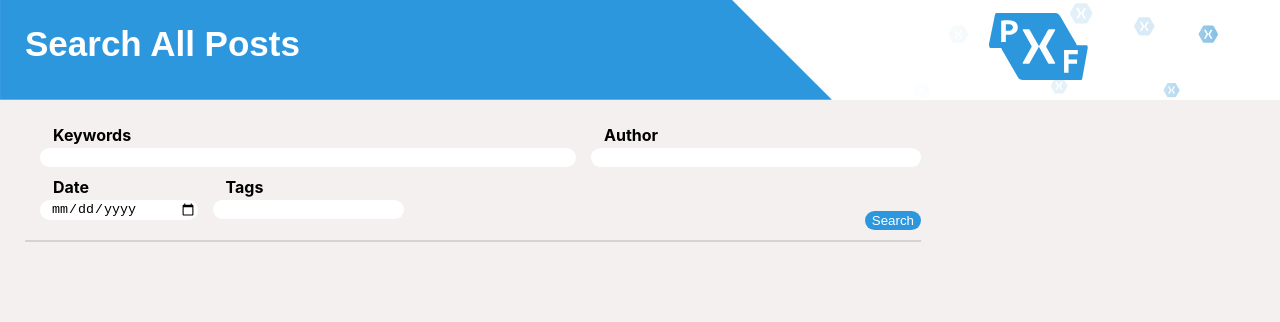
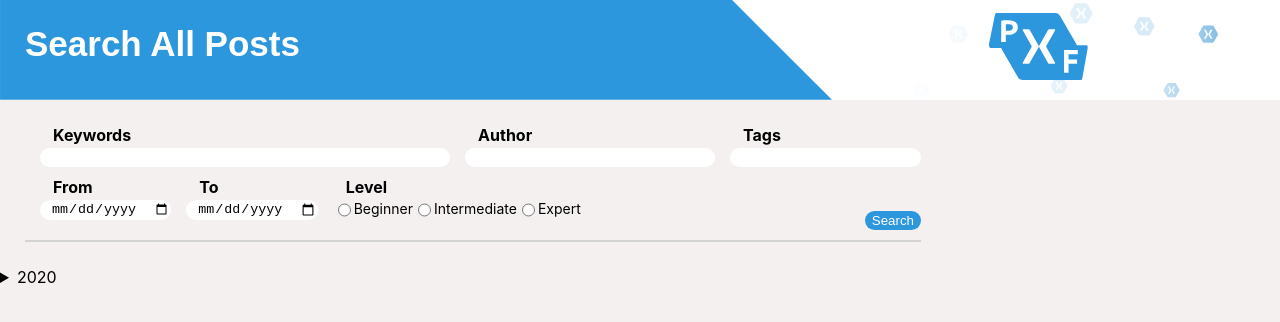
Before and after one commit to Polarts/PureXForms-blog-react, a React app: page /search in a window 1280 px wide. Shown: the top 322 px of the page. Built offline with nearby package versions, Linux system fonts and the light colour scheme; a web font is replaced by a local one.

Commit message:
Added search states and bindings

```diff
--- a/src/routes/Search/Search.jsx
+++ b/src/routes/Search/Search.jsx
@@ -1,5 +1,5 @@
-import React, { useState, useEffect } from 'react';
-import { useParams, useHistory, useLocation } from 'react-router-dom';
+import React, { useState, useRef, useEffect, useReducer } from 'react';
+import { useLocation } from 'react-router-dom';
 import queryString from 'query-string'
 import styles from './Search.module.scss';
 import NavBar from '../../components/NavBar/NavBar';
@@ -14,12 +14,33 @@ const Search = () => {
 
     const location = useLocation();
 
+    //#region state
+
+    const [keywords, setKeywords] = useState("");
+    const [author, setAuthor] = useState("");
+    const [tags, setTags] = useState([]);
+    const [dateFrom, setDateFrom] = useState(new Date());
+    const [dateTo, setDateTo] = useState(new Date());
+    const [level, setLevel] = useState(NaN);
     const [post, setPosts] = useState([]);
+
+    //#endregion
 
     // init effect
     useEffect(() => {
-        console.log(queryString.parse(location.search))
+        const {keywords, author, startDate, endDate, tags, level} = queryString.parse(location.search);
+        if (keywords) setKeywords(keywords);
+        if (author) setAuthor(author);
+        if (startDate) setDateFrom(startDate);
+        if (endDate) setDateTo(endDate);
+        if (tags) setTags(tags);
+        if (level) setLevel(level);
+
     }, [location]);
+
+    const tagsChanged = val => {
+        setTags([val]);
+    }
 
     return (
         <>
@@ -31,22 +52,68 @@ const Search = () => {
 
                 <div className={`${styles.kwd} ${styles.labeledInput}`}>
                     <label htmlFor="Keywords">Keywords</label>
-                    <input className="u-rounded textbox" name="keywords"/>
+                    <input className="u-rounded textbox"
+                           name="keywords"
+                           value={keywords}
+                           onChange={e => setKeywords(e.target.value)}/>
                 </div>
 
                 <div className={`${styles.ath} ${styles.labeledInput}`}>
                     <label htmlFor="author">Author</label>
-                    <input className="u-rounded textbox" name="author"/>
+                    <input className="u-rounded textbox"
+                           name="author"
+                           value={author}
+                           onChange={e => setAuthor(e.target.value)}/>
                 </div>
 
                 <div className={`${styles.dt1} ${styles.labeledInput}`}>
-                    <label htmlFor="startDate">Date</label>
-                    <input className="u-rounded textbox" name="startDate" type="date"/>
+                    <label htmlFor="startDate">From</label>
+                    <input className="u-rounded textbox"
+                           name="startDate"
+                           type="date"
+                           value={dateFrom}
+                           onChange={e => setDateFrom(e.target.value)}/>
+                </div>
+
+                <div className={`${styles.dt2} ${styles.labeledInput}`}>
+                    <label htmlFor="endDate">To</label>
+                    <input className="u-rounded textbox"
+                           name="endDate"
+                           type="date"
+                           value={dateTo}
+                           onChange={e => setDateTo(e.target.value)}/>
                 </div>
 
                 <div className={`${styles.tgs} ${styles.labeledInput}`}>
                     <label htmlFor="tags">Tags</label>
-                    <input className="u-rounded textbox" name="tags"/>
+                    <input className="u-rounded textbox"
+                           name="tags"
+                           value={tags}
+                           onChange={e => tagsChanged(e.target.value)}/>
+                </div>
+
+                <div className={`${styles.lvl} ${styles.labeledInput}`}>
+                    <label>Level</label>
+                    <div className={styles.radioButtons}>
+                        <input type="radio"
+                               name="level"
+                               value="0"
+                               checked={level == 0}
+                               onChange={() => setLevel(0)}/>
+                        <span onClick={() => setLevel(0)}>Beginner</span>
+                        <input type="radio"
+                               name="level"
+                               value="1"
+                               checked={level == 1}
+                               onChange={() => setLevel(1)}/>
+                        <span onClick={() => setLevel(1)}>Intermediate</span>
+                        <input type="radio"
+                               name="level"
+                               value="2"
+                               checked={level == 2}
+                               onChange={() => setLevel(2)}/>
+                        <span onClick={() => setLevel(2)}>Expert</span>
+                    </div>
                 </div>
 
                 <input className="u-rounded primary button" type="submit" value="Search"/>
@@ -54,6 +121,10 @@ const Search = () => {
                 <div className={styles.divider}/>
 
             </form>
+
+            <details>
+                <summary style={{fontSize: "16px"}}>2020</summary>
+            </details>
         </main>
         </>
     );
--- a/src/routes/Search/Search.module.scss
+++ b/src/routes/Search/Search.module.scss
@@ -6,11 +6,11 @@
     .searchForm {
         display: grid;
         grid-template-rows: 1fr 1fr 12px;
-        grid-template-columns: 1fr 1fr 1fr 1fr 1fr;
+        grid-template-columns: 1fr 1fr 1fr 1fr 1fr 1fr;
         grid-template-areas:
-            "kwd kwd kwd ath ath"
-            "dt1 tgs lvl lvl sbt"
-            "div div div div div";
+            "kwd kwd kwd ath ath tgs"
+            "dt1 dt2 lvl lvl . sbt"
+            "div div div div div div";
 
         width: 70%;
         margin: 25px;
@@ -32,7 +32,11 @@
 
         .dt1 { grid-area: dt1; }
 
+        .dt2 { grid-area: dt2; }
+
         .tgs { grid-area: tgs; }
+
+        .lvl { grid-area: lvl; }
 
         input[type=submit] {
             align-self: end;
@@ -40,6 +44,15 @@
             grid-area: sbt;
         }
 
+        .radioButtons {
+            display: flex;
+            flex-direction: row;
+
+            span {
+                font-size: 14rem;
+                user-select: none;
+            }
+        }
 
         .divider {
             grid-area: div;
--- a/src/services/wordpress.service.js
+++ b/src/services/wordpress.service.js
@@ -1,6 +1,6 @@
 import * as ax from 'axios';
 
-const BASE_URL = "/wp-json/wp/v2/";
+const API_URL = "/wp-json/wp/v2/";
 
 // #region cache
 
@@ -20,7 +20,7 @@ var tags;
 export const getTagsAsync = () => new Promise(
     async (result) => {
         if (!tags) {
-            let url = BASE_URL+ "tags?_fields=id,name&per_page=100";
+            let url = API_URL+ "tags?_fields=id,name&per_page=100";
             tags = {};
             await ax.get(url).then(response => {
                 console.log(response.data)
@@ -44,7 +44,7 @@ export const getTagsAsync = () => new Promise(
  */
 export const getPostsAsync = (query, fields) => new Promise(
     async (result) => {
-        let url = BASE_URL + "posts?";
+        let url = API_URL + "posts?";
 
         if (query) {
            url = mapObjectToQueryString(url, query);
@@ -69,7 +69,7 @@ export const getPostsAsync = (query, fields) => new Promise(
  */
 export const getUsersAsync = (query, fields) => new Promise(
     async (result) => {
-        let url = BASE_URL + "users?";
+        let url = API_URL + "users?";
 
         if (query) {
            url = mapObjectToQueryString(url, query);
@@ -92,7 +92,7 @@ export const getUsersAsync = (query, fields) => new Promise(
  */
 export const getCommentsAsync = (postId) => new Promise(
     async (result) => {
-        let url = BASE_URL + `users?post=${postId}&_fields=author_name,author_email,content,date`;
+        let url = API_URL + `users?post=${postId}&_fields=author_name,author_email,content,date`;
         await ax.get(url).then(response => result(response.data));
     }
 );
```
